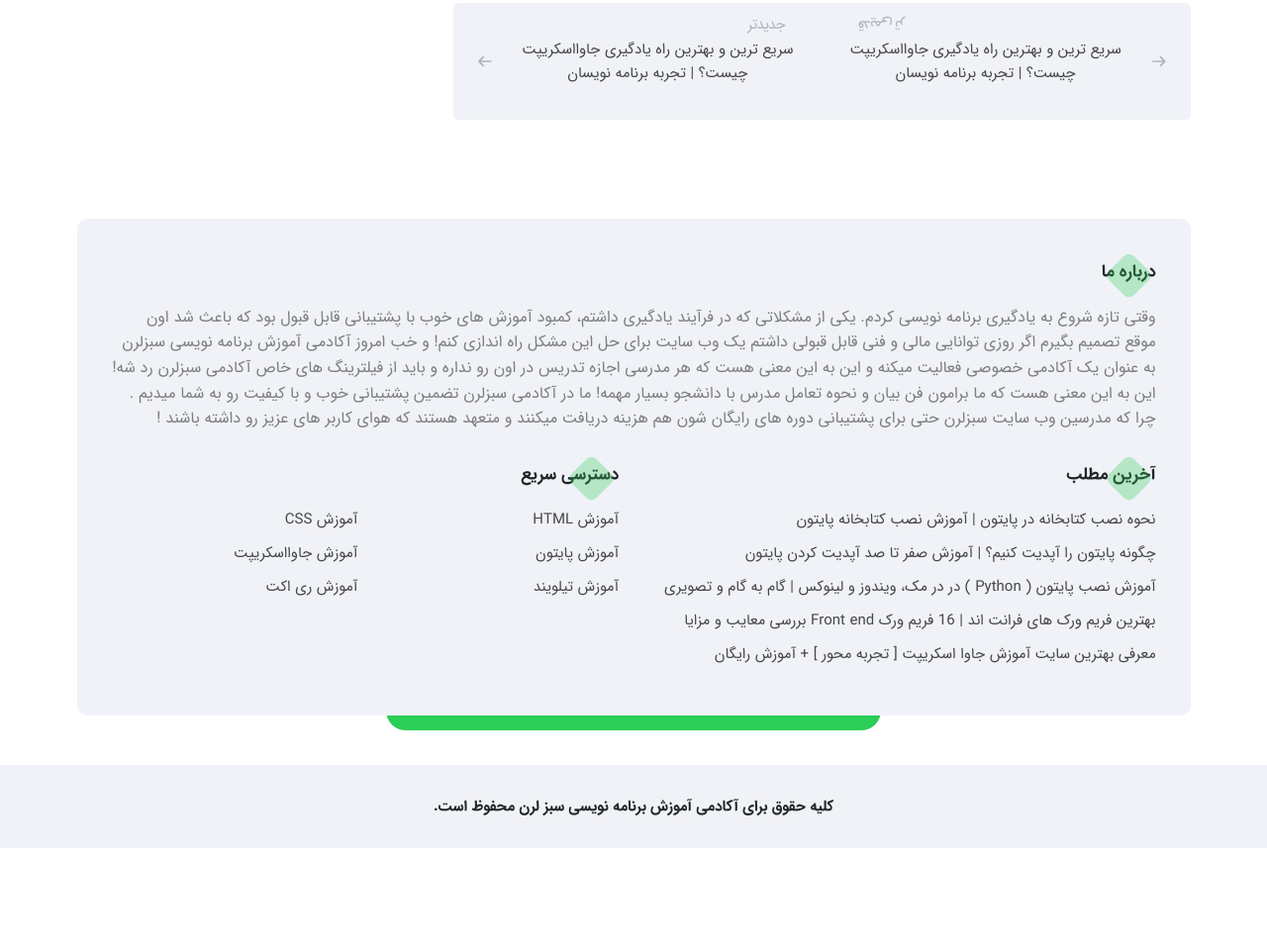
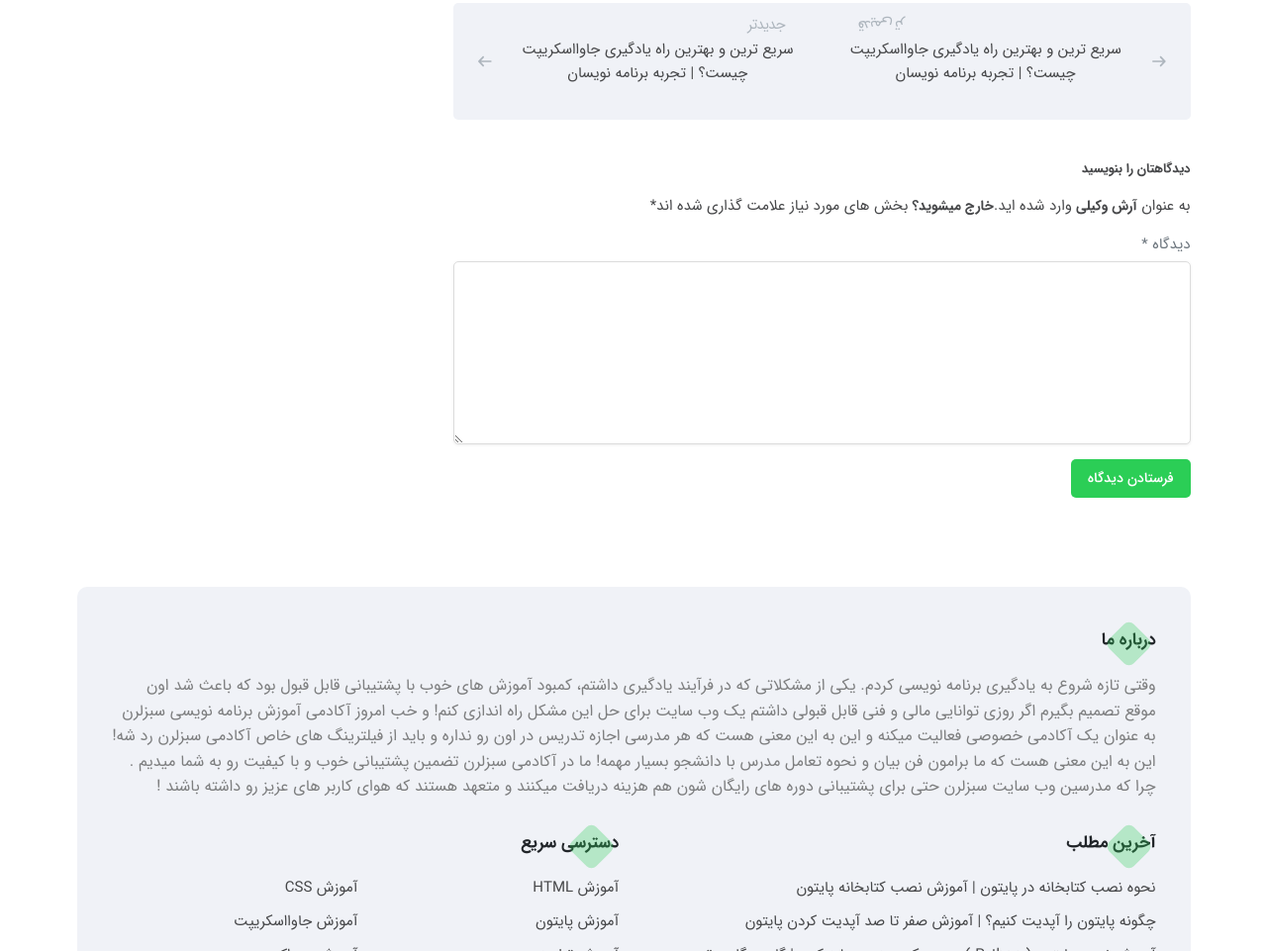
Before and after one commit to eshkevar-arash/sabzlearn, a plain HTML site: page blog.html in a window 1280 px wide. Shown: the part 3611-4572 px from the top of the page at 99% size. Before the commit the page ends 4468 px from the top, so only its background shows below. Drawn offline with Linux system fonts and the light colour scheme.

Commit message:
feat: blog comment HTML

```diff
--- a/blog.html
+++ b/blog.html
@@ -371,6 +371,19 @@
                             </div>
                         </div>
                     </div>
+                    <div class="comment">
+                        <p class="comment__title">دیدگاهتان را بنویسید</p>
+                        <div class="comment__header">
+                            به عنوان <a class="comment__header-name" href="#">آرش وکیلی</a> وارد شده اید.<a href="#" class="comment__header-logout">خارج میشوید؟</a> بخش های مورد نیاز علامت گذاری شده اند*
+                        </div>
+                        <div class="comment__main">
+                            <span class="comment__main-title">دیدگاه *</span>
+                            <textarea class="comment__main-textarea"></textarea>
+                        </div>
+                        <div class="comment__footer">
+                            <button type="submit" class="comment__btn">فرستادن دیدگاه</button>
+                        </div>
+                    </div>
                 </div>
                 <!--Finish Blog Content-->
                 <!--Start Sidebar-->
--- a/css/blog.css
+++ b/css/blog.css
@@ -356,6 +356,7 @@
     text-align: center;
     font-size: 1.5rem;
     transition: color 400ms ease;
+    color: var(--dark-color);
 }
 .suggestion-article__box-title:hover{
     color: #1e83f0;
@@ -382,6 +383,63 @@
     content: "جدیدتر";
     right: 3rem;
 }
+.comment{
+    margin-bottom: 3rem;
+}
+.comment__title{
+    color: var(--dark-color);
+    font-size: 1.3rem;
+    font-family: var(--bold-font);
+    margin-bottom: 1.5rem;
+}
+.comment__header{
+    color: var(--dark-color);
+    font-size: 1.5rem;
+}
+.comment__header-name, .comment__header-logout{
+    transition: color 400ms ease;
+    font-family: var(--bold-font);
+    font-size: 1.4rem;
+}
+.comment__header-name{
+
+}
+.comment__header-logout{
+
+}
+.comment__header-name:hover, .comment__header-logout:hover{
+    color: #1e83f0;
+}
+.comment__main{
+    display: flex;
+    flex-direction: column;
+    align-items: stretch;
+    margin: 1.5rem 0;
+}
+.comment__main-title{
+    font-size: 1.5rem;
+    color: #6c757d;
+    margin-bottom: 0.5rem;
+}
+.comment__main-textarea{
+    height: 18.5rem;
+    border: 1px solid #dcdcdc;
+    border-radius: 0.5rem;
+    box-shadow: 0 1px 3px 0 rgba(0, 0, 0, 0.07);
+}
+.comment__footer{
+
+}
+.comment__btn{
+    background-color: var(--primary-color);
+    color: var(--white-color);
+    outline: none;
+    border: none;
+    font-size: 1.4rem;
+    font-family: var(--medium-font);
+    padding: 0.8rem 1.7rem;
+    border-radius: 0.5rem;
+}
 /*Start Suggestion Styles*/
 
 
```
